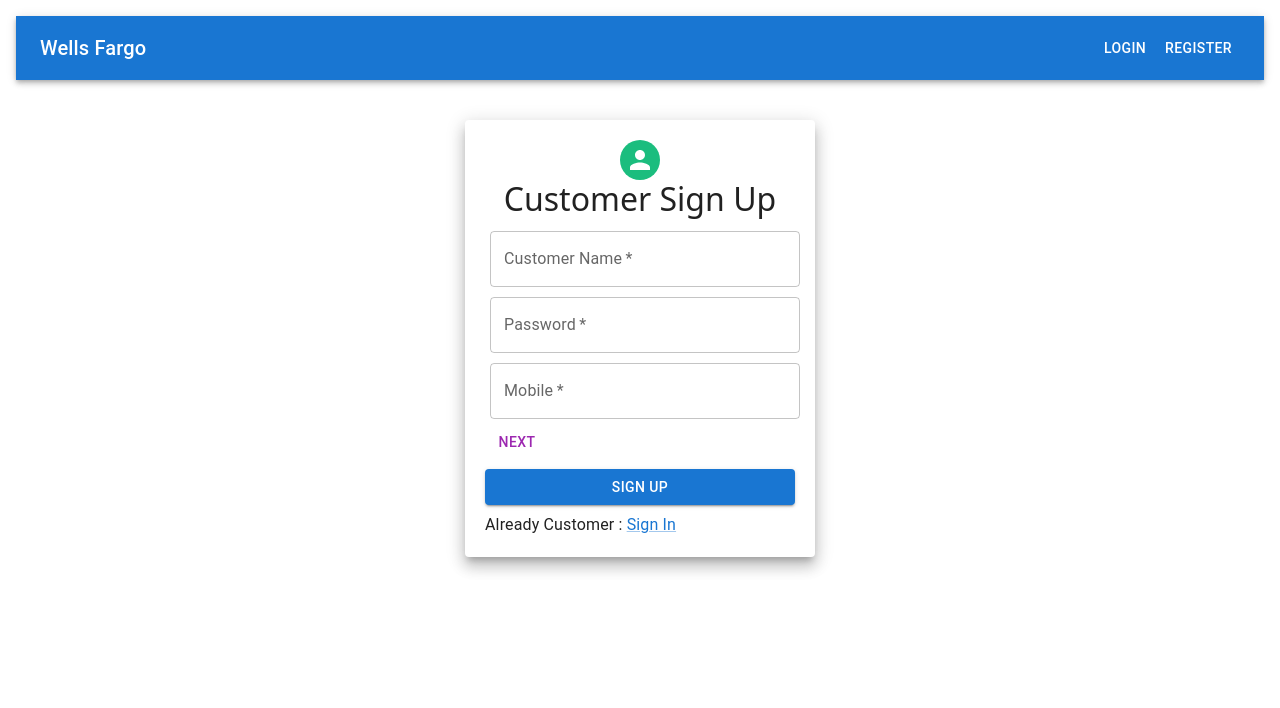
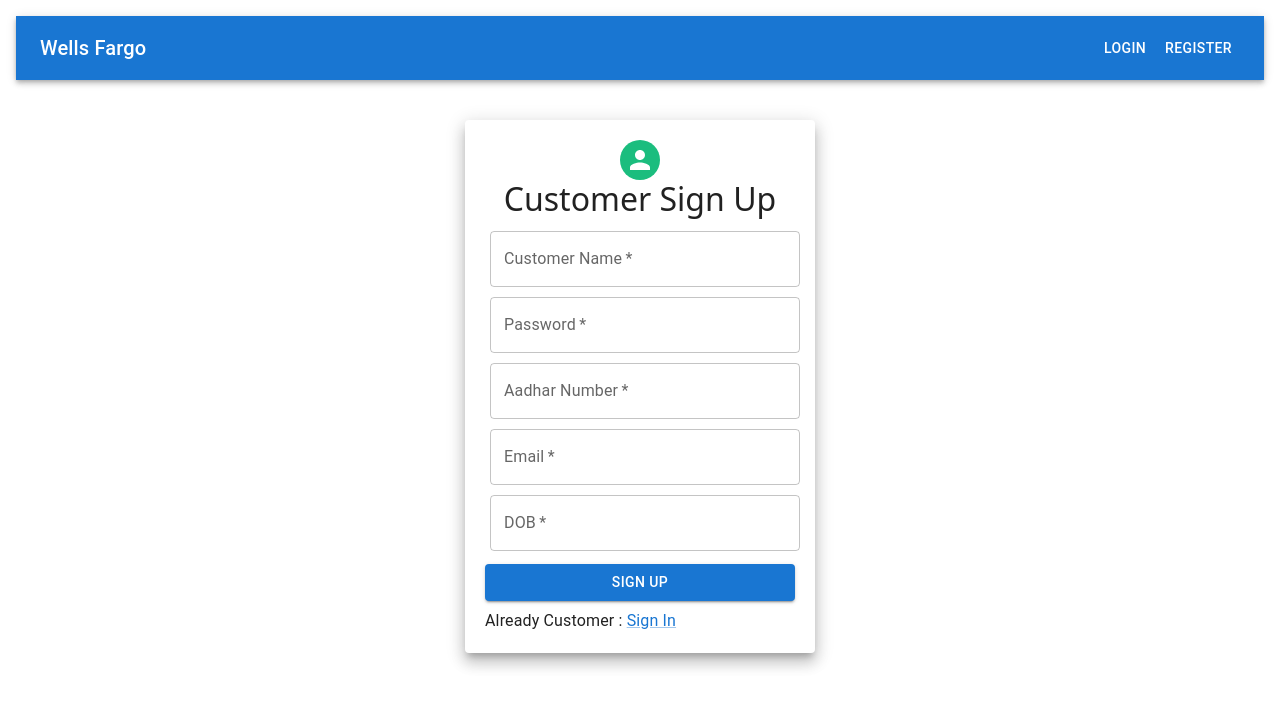
Before and after one commit to Gerosh-George/Online-Banking-System, a React (Create React App) app in the folder frontend/bankapp/: page /registration in a window 1280 px wide. Shown: the top 708 px of the page. Built offline with nearby package versions, Linux system fonts and the light colour scheme.

Commit message:
Added getAccountsAxios

```diff
--- a/frontend/bankapp/src/Components/AccountPage.jsx
+++ b/frontend/bankapp/src/Components/AccountPage.jsx
@@ -22,7 +22,7 @@ const AccountPage = () => {
   const avatarStyle = { backgroundColor: "#1bbd7e" };
   const btnstyle = { margin: "8px 0" };
 
-  const baseURL = "http://localhost:8080/createAccount/1";
+  const baseURL = "http://localhost:8080/createAccount/2";
   const navigate = useNavigate();
 
   const [accountType, setAccountType] = useState("");
@@ -54,7 +54,6 @@ const AccountPage = () => {
     console.log(event);
     axios
       .post(baseURL, {
-        customerId: 1,
         accountType,
         ifsc,
         openingDate,
--- a/frontend/bankapp/src/Components/Dashboard/UserDashboard.js
+++ b/frontend/bankapp/src/Components/Dashboard/UserDashboard.js
@@ -1,7 +1,8 @@
-import React from "react";
+import React,{useEffect} from "react";
 import styled from "styled-components";
 import { Container, Row, Col, Card, Button, Table } from "react-bootstrap";
 import AccountDetails from "./AccountDetails";
+import { getAccountDetails } from "../../utils/GetRequests";
 
 const DashboardContainer = styled(Container)`
   background-color: #f5f5f5;
@@ -62,6 +63,9 @@ const RecentTransactionsCard = styled(Card)`
 `;
 
 const UserDashboard = () => {
+  useEffect(() => {
+    getAccountDetails(2);
+  },[])
   return (
     <DashboardContainer fluid>
       <Row>
--- a/frontend/bankapp/src/Components/FormComponent.js
+++ b/frontend/bankapp/src/Components/FormComponent.js
@@ -39,6 +39,7 @@ const FormComponent = () => {
     event.preventDefault();
     const baseURL = "http://localhost:8080/login";
     console.log(event);
+    sessionStorage.setItem("customerId", customerId);
     axios
       .post(baseURL, {
         customerId: customerId,
--- a/frontend/bankapp/src/Components/LoginPage.js
+++ b/frontend/bankapp/src/Components/LoginPage.js
@@ -7,7 +7,6 @@ const LoginPage = () => {
   const navigate = useNavigate();
   const [customerId, setCustomerId] = useState('');
   const [password, setPassword] = useState('');
-
 
   const customerIdChangeHandler = (event) => {
     //alert(event.target.value);
--- a/frontend/bankapp/src/Components/Registration.js
+++ b/frontend/bankapp/src/Components/Registration.js
@@ -128,15 +128,29 @@ const Registration = () => {
           </Grid>
           <Grid item xs={12}>
             <InputComponent
-              _id={"Mobile"}
-              _value={mobile}
-              _placeholder={"Enter Mobile Number"}
-              _changeHandler={mobileHandler}
+              _id={"Aadhar Number"}
+              _value={aadhar}
+              _placeholder={"Enter Aadhar Number"}
+              _changeHandler={aadharHandler}
             />
           </Grid>
           <Grid item xs={12}>
-            <Button color="secondary">Next</Button>
+            <InputComponent
+              _id={"Email"}
+              _value={mobile}
+              _placeholder={"Enter Email"}
+              _changeHandler={emailHandler}
+            />
           </Grid>
+          <Grid item xs={12}>
+            <InputComponent
+              _id={"DOB"}
+              _value={dob}
+              _placeholder={"Enter DOB"}
+              _changeHandler={dobHandler}
+            />
+          </Grid>
+
 
 
           <Button
--- /dev/null
+++ b/frontend/bankapp/src/utils/GetRequests.js
@@ -0,0 +1,9 @@
+export const getAccountDetails = async (accountNumber) => {
+    const response = await fetch(
+        `http://localhost:8080/getAccountDetails/${accountNumber}`
+    );
+    const data = await response.json();
+
+    console.log(data);
+    return data;
+}
```
